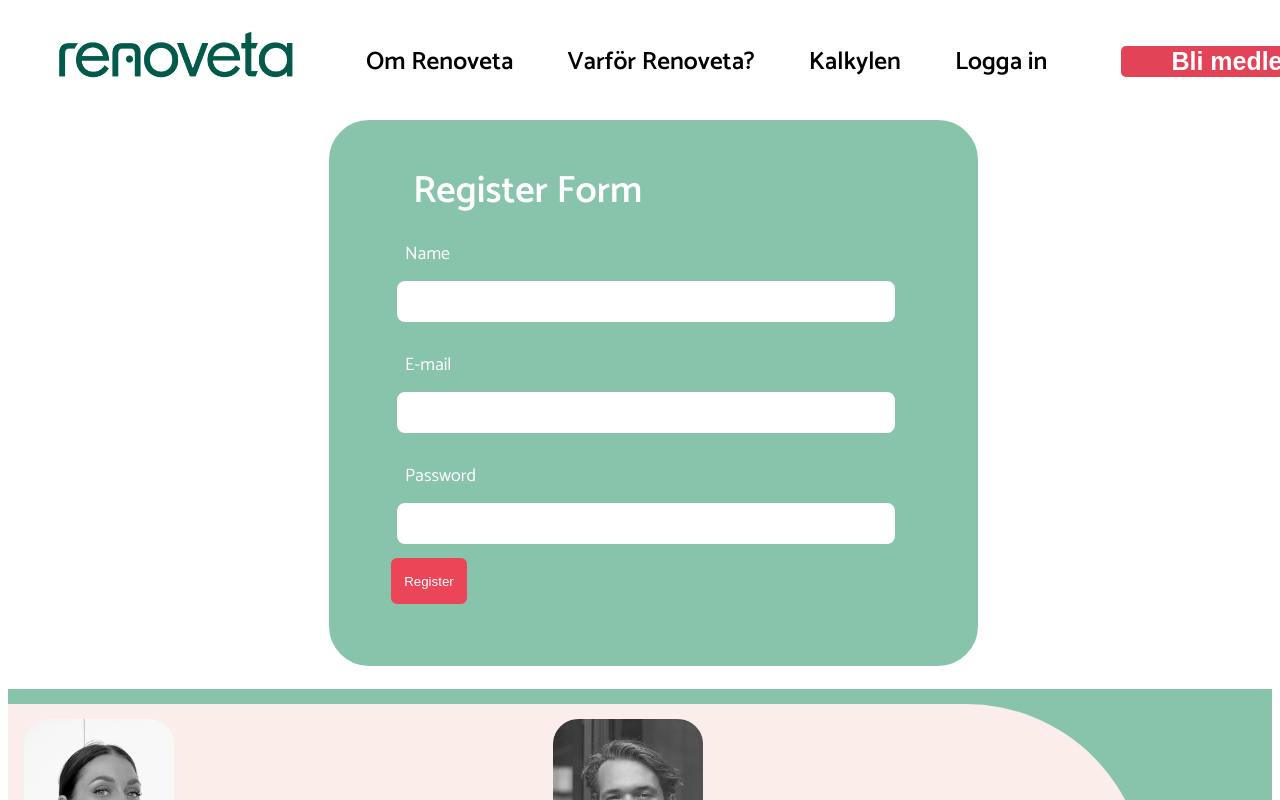
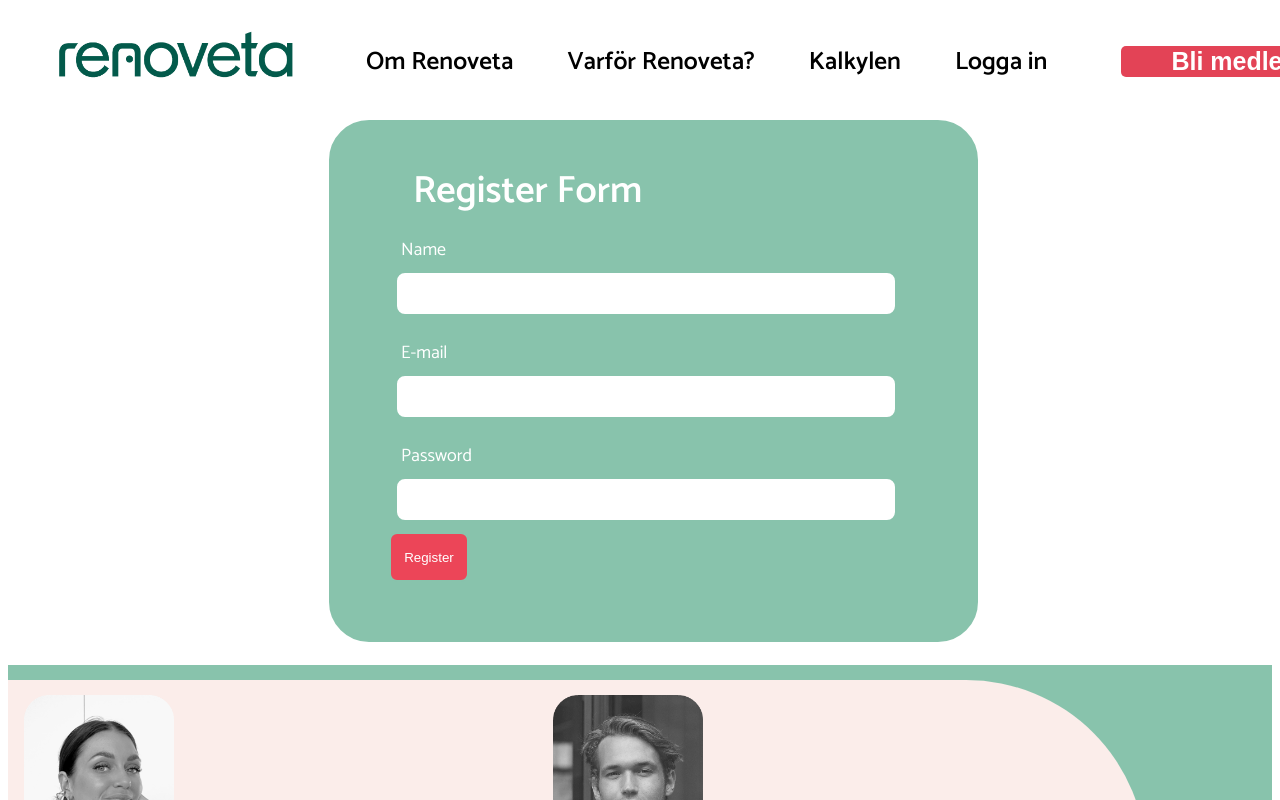
Before and after one commit to Kevin-Krantz/renoveta-frontend, a React (Create React App) app: page / in a window 1280 px wide. Shown: the top 800 px of the page. Built offline with nearby package versions, Linux system fonts and the light colour scheme.

Commit message:
small fixes css error

```diff
--- a/src/Components/Common/Input.tsx
+++ b/src/Components/Common/Input.tsx
@@ -49,10 +49,12 @@ const Container = styled.div`
 `;
 
 const Label = styled.label`
-  padding: 8px;
+  padding: 4px;
 `;
 
 const Error = styled.div`
   border: 0 !important;
   color: red;
+  margin: 0 !important;
+  padding: 0 !important;
 `;
```
